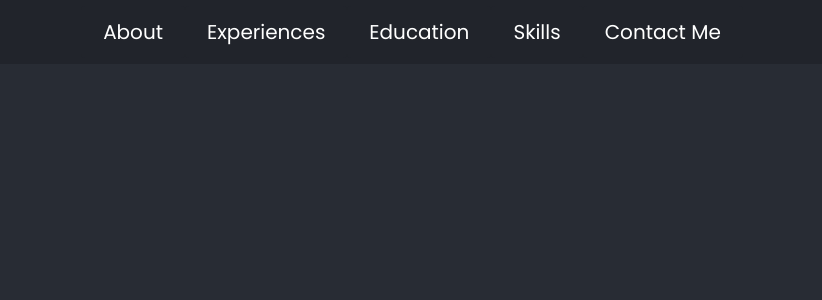
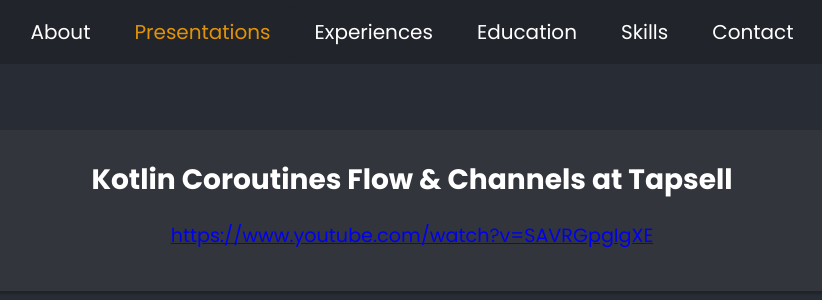
Before and after one commit to MortezaNedaei/MortezaNedaei.github.io, a React (Create React App) app: page /presentation in a window 1280 px wide. Shown: the top 300 px of the page, without its empty margins (228-1050 px from the left). Built offline with nearby package versions, Linux system fonts and the light colour scheme.

Commit message:
feat: add presentations page

```diff
--- a/package.json
+++ b/package.json
@@ -29,7 +29,7 @@
   "scripts": {
     "start": "react-scripts start",
     "predeploy": "npm run build",
-    "deploy": "gh-pages -d build",
+    "deploy": "npm run deploy",
     "build": "react-scripts build",
     "test": "react-scripts test",
     "eject": "react-scripts eject"
--- a/src/components/NavBar.tsx
+++ b/src/components/NavBar.tsx
@@ -7,6 +7,9 @@ const Navbar = () => {
             <nav id="navbar">
                 <NavLink to="/" className={'NavLink-button'}>
                     About
+                </NavLink>
+                <NavLink to="/presentation" className={'NavLink-button'}>
+                    Presentations
                 </NavLink>
                 <NavLink to="/experience" className={'NavLink-button'}>
                     Experiences
@@ -18,7 +21,7 @@ const Navbar = () => {
                     Skills
                 </NavLink>
                 <NavLink to="/contact" className={'NavLink-button'}>
-                    Contact Me
+                    Contact
                 </NavLink>
             </nav>
         </header>
--- /dev/null
+++ b/src/components/PresentationListItem/index.css
@@ -0,0 +1,21 @@
+.presentation-container {
+    display: flex;
+    flex-direction: column;
+    background-color: #32353b;
+    margin: 10px 20px;
+    padding: 25px;
+    border-radius: 15px;
+    box-shadow: 2px 2px 2px 1px rgba(0, 0, 0, 0.2);
+}
+
+.presentation-type {
+    margin: 4px 8px;
+    text-align: center;
+}
+
+.presentation-value {
+    margin: 16px 32px;
+    font-size: 1.2rem;
+    font-weight: 400;
+    text-align: center;
+}
--- /dev/null
+++ b/src/components/PresentationListItem/index.tsx
@@ -0,0 +1,18 @@
+import React from "react";
+import './index.css'
+import {Presentation} from "../../sections/presentations";
+
+interface PresentationListItemProps {
+    presentation: Presentation;
+}
+
+const PresentationListItem: React.FC<PresentationListItemProps> = ({presentation}) => {
+    return (
+        <div className={'presentation-container'}>
+            <h3 className={'presentation-type'}>{presentation.type}</h3>
+            <a className={'presentation-value'} href={presentation.value}>{presentation.value}</a>
+        </div>
+    )
+}
+
+export default PresentationListItem
--- a/src/data/local/resume-data.ts
+++ b/src/data/local/resume-data.ts
@@ -1,6 +1,7 @@
 import {Position} from "../../sections/positions";
 import {Skill} from "../../sections/skills";
 import {Contact} from "../../sections/contacts";
+import {Presentation} from "../../sections/presentations";
 
 export const experiences: Position[] = [
     {
@@ -156,3 +157,11 @@ export const contacts: Contact[] = [
         value: 'mortezanedaei96@gmail.com'
     },
 ];
+
+export const presentations: Presentation[] = [
+    {
+        id: 1,
+        type: 'Kotlin Coroutines Flow & Channels at Tapsell',
+        value: 'https://www.youtube.com/watch?v=SAVRGpgIgXE'
+    }
+];
--- a/src/index.tsx
+++ b/src/index.tsx
@@ -6,6 +6,7 @@ import reportWebVitals from './reportWebVitals';
 import {BrowserRouter as Router, Route, Routes} from "react-router-dom";
 import BlogPage from "./pages/BlogPage";
 import ContactPage from "./pages/ContactPage";
+import PresentationPage from "./pages/PresentationPage";
 import Navbar from "./components/NavBar";
 import ExperiencePage from "./pages/ExperiencePage";
 import EducationPage from "./pages/EducationPage";
@@ -18,6 +19,7 @@ ReactDOM.render(
             <Routes>
                 <Route path="/" element={<App/>}/>
                 <Route path="/blog" element={<BlogPage/>}/>
+                <Route path="/presentation" element={<PresentationPage/>}/>
                 <Route path="/experience" element={<ExperiencePage/>}/>
                 <Route path="/education" element={<EducationPage/>}/>
                 <Route path="/skills" element={<SkillsPage/>}/>
--- /dev/null
+++ b/src/pages/PresentationPage.tsx
@@ -0,0 +1,13 @@
+import React, {FC, memo, PropsWithChildren} from 'react';
+import PresentationList from "../sections/presentations";
+import {presentations} from "../data/local/resume-data";
+
+const PresentationPage: FC<PropsWithChildren<any>> = memo(() => {
+    return (
+        <div className='pageContainer'>
+            <PresentationList presentations={presentations}/>
+        </div>
+    );
+});
+
+export default PresentationPage;
--- /dev/null
+++ b/src/sections/presentations/index.css
@@ -0,0 +1,6 @@
+.presentations-container {
+    width: 100%;
+    padding: 16px;
+    font-size: 1.5rem;
+    font-weight: bold;
+}
--- /dev/null
+++ b/src/sections/presentations/index.tsx
@@ -0,0 +1,25 @@
+import './index.css';
+import React from "react";
+import PresentationListItem from "../../components/PresentationListItem";
+
+export interface Presentation {
+    id: number;
+    type: string;
+    value: string;
+}
+
+interface PresentationListProps {
+    presentations: Presentation[];
+}
+
+const PresentationList: React.FC<PresentationListProps> = ({presentations}) => {
+    return (
+        <div className={'presentations-container'}>
+            {presentations.map((presentation, index) => (
+                <PresentationListItem presentation={presentation}/>
+            ))}
+        </div>
+    );
+};
+
+export default PresentationList;
```
